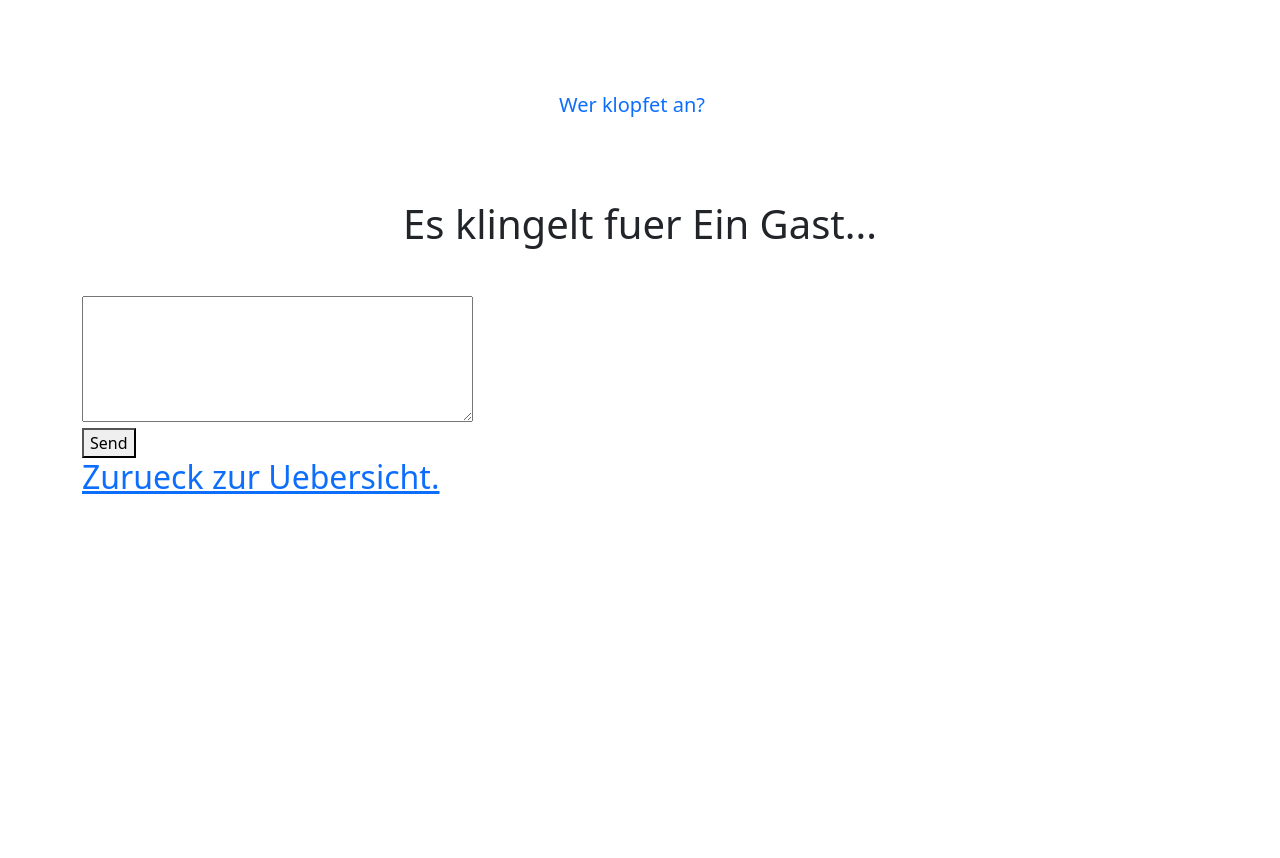
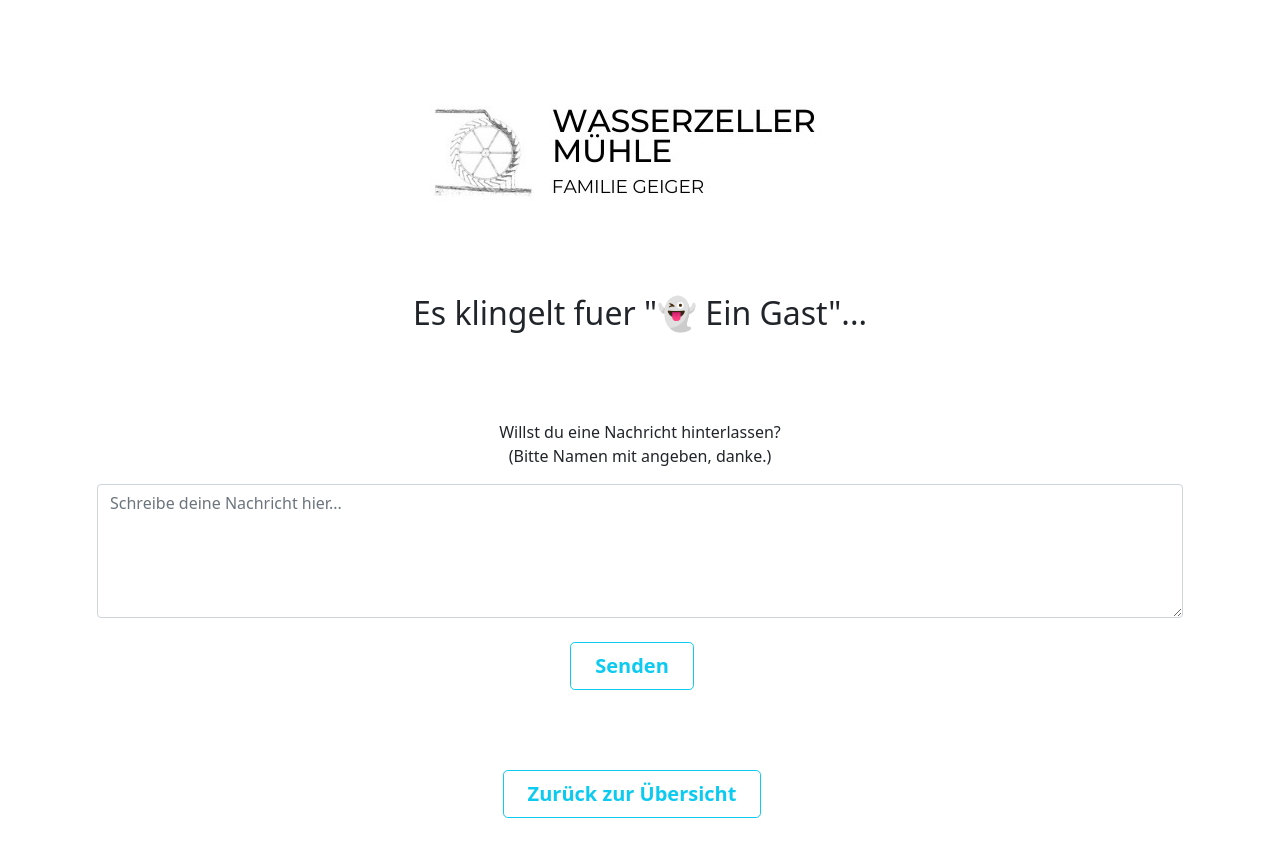
Before and after one commit to moritzgeiger/doorbell, a Flask app: page /ring/guest in a window 1280 px wide. Before the commit the page ends 494 px from the top, so only its background shows below. Run offline with Flask 2, Linux system fonts and the light colour scheme; parts of the project's set-up code (start-up, migrations or seed data) failed here and were passed over; some libraries are stand-ins or nearby versions.

Commit message:
better rendering and message processing

```diff
--- a/app.py
+++ b/app.py
@@ -20,7 +20,7 @@ receiver_email = (os.environ.get("RECEIVER")).split(',')
 password = os.environ.get("GMAIL")
 port = 465
 debug = os.environ.get("DEBUG").lower() in ['true', 'yes', '1', 'most certainly', 'gladly', 'I can hardly disagree']
-signature = f"<p>Sincerely, <br>Your Tuerklingel</p>"
+signature = f"<p>Sincerely, <br>Your Türklingel</p>"
 
 app = Flask(__name__)
 app.config["DEBUG"] = True
@@ -28,11 +28,19 @@ app.config["DEBUG"] = True
 @app.route('/')
 @app.route('/home')
 def home():
+    """
+    Displays the index page with several ring buttons (depending on the size of the GUESTS dictionary.)
+    """
     return render_template('home.html', items=GUESTS)
 
 
 @app.route('/ring/<key>')
 def ring(key):
+    """
+    Initiates playing a music file on a designated speaker. The key is fetched out of the route
+    and displays the dictionary key from the GUESTS dictionary.
+    The music file is stored in a cloud bucket and has the same name as the key.
+    """
     guest = GUESTS.get(key) # dict
     if not guest:
         abort(404)
@@ -40,18 +48,25 @@ def ring(key):
     # get all players
     url_guest = f'{url}{key}.mp3' # cloud names have to match display names
     thread = Thread(target=play_song, kwargs={'speaker': speaker,
-                                              'url':url_guest,
-                                              'playtime':5})
+                                              'url': url_guest,
+                                              'playtime':8})
     print(f'starting thread for job: {thread.name}')
     thread.start()
 
-    return render_template('action.html', items=guest)
+    return render_template('action.html', items=guest, person=key)
 
-@app.route('/send_msg', methods=['POST'])
-def my_form_post():
+@app.route('/<key>/send_msg', methods=['POST'])
+def my_form_post(key):
+    """
+    Gathers content for email message to house owner. The key is fetched out of the route and displays the
+    dictionary key from the GUESTS dictionary.
+    """
+    guest = GUESTS.get(key).get('name') # dict
+    if not guest:
+        abort(404)
     message = request.form['text']
-    signature = ''
-    _ = send_email(homename, sender_email, receiver_email, password, port, signature, message, debug)
+    person = guest
+    _ = send_email(homename, sender_email, receiver_email, password, port, signature, person, message, debug)
     return render_template('msg_sent.html', items=message)
 
 ## run app
--- a/templates/action.html
+++ b/templates/action.html
@@ -1,21 +1,27 @@
-{% extends 'home.html' %}
+{% extends 'base.html' %}
 
 {% block container %}
 <div class="top-pad">
-  <h1>
-    Es klingelt fuer {{ items['name'] }}...
-  </h1>
+  <h2>
+    Es klingelt fuer "{{ items['name'] }}"...
+  </h2>
 </div>
-<form action='/send_msg' method="POST">
-  <textarea name="text" cols="40" rows="5"></textarea>
+<div class="top-pad">
+  <p>Willst du eine Nachricht hinterlassen?<br>
+  (Bitte Namen mit angeben, danke.)</p>
+<form action='/{{ person }}/send_msg' method="POST">
     <div>
-      <button>Send</button>
+      <textarea name="text" placeholder="Schreibe deine Nachricht hier..." cols="40" rows="5" class="form-control" id="exampleFormControlTextarea1"></textarea>
+    </div>
+    <div>
+      <br>
+      <button class="btn btn-outline-info btn-lg px-4 me-sm-3 fw-bold">Senden</button>
     </div>
 </form>
-<div class="well">
-  <h2>
-    <a href="/">Zurueck zur Uebersicht.</a>
-  </h2>
+</div>
+<div class="top-pad">
+  <a href="/" class="btn btn-outline-info btn-lg px-4 me-sm-3 fw-bold"
+    onclick="ga('send', 'event', 'Examples', 'Hero', 'Download Examples');">Zurück zur Übersicht</a>
 </div>
 
 {% endblock %}
--- a/templates/base.html
+++ b/templates/base.html
@@ -5,19 +5,17 @@
   <meta charset="utf-8">
   <meta http-equiv="X-UA-Compatible" content="IE=edge">
   <meta name="viewport" content="width=device-width, initial-scale=1">
-  <title>Tuerklingel Wasserzell</title>
+  <title>Türklingel Wasserzell</title>
   <link href="{{ url_for('static', filename='css/bootstrap.min.css') }}" rel="stylesheet">
   <link href="{{ url_for('static', filename='css/main.css') }}" rel="stylesheet">
 </head>
 
 <body>
-    <div class="container">
       <div class="top-pad">
-        <div class="well">
-        <a class="navbar-brand" href="{{ url_for('home')}}">Wer klopfet an?</a>
-        </div>
+          <a class="navbar-brand" href="{{ url_for('home')}}">
+          <img class="img-fluid" href="{{ url_for('home')}}" src="../static/wasserzell.jpeg">
+          </a>
       </div>
-    </div>
   <div class="container">
     {% block container %}{% endblock %}
   </div>
--- a/templates/home.html
+++ b/templates/home.html
@@ -2,6 +2,7 @@
 
 {% block container %}
 <div class="top-pad">
+  <h3>Wer klopfet an?</h3>
   {% for id, guest in items.items() %}
   <div>
     <a href="{{ url_for('ring', key=id) }}" class="btn btn-outline-info btn-lg px-4 me-sm-3 fw-bold" onclick="ga('send', 'event', 'Examples', 'Hero', 'Download Examples');">{{guest['name'] }}</a>
--- a/utils/data.py
+++ b/utils/data.py
@@ -7,27 +7,34 @@
 
 GUESTS = {
     'guest': {
-        'name': 'Ein Gast',
+        'name': '👻 Ein Gast',
+        'id': 'guest',
         'category': 'Phones',
         'price': 699,
     },
     'meyer': {
-        'name': 'Herr Meyer',
+        'name': '🤠 Herr Meyer',
+        'id': 'meyer',
+        'category': 'Phones',
+        'price': 649,
+    },
+    'postman': {
+        'name': '📯 Der Postbote',
         'category': 'Phones',
         'price': 649,
     },
     'rahel': {
-        'name': 'Rahel',
+        'name': '🚜 Rahel',
         'category': 'Tablets',
         'price': 649,
     },
     'sheep': {
-        'name': 'Ein Schaf ist ausgebüchst',
+        'name': '🐑 Ein Schaf ist ausgebüchst',
         'category': 'Tablets',
         'price': 549
     },
     'prank': {
-        'name': 'Klingelstreich',
+        'name': '🤪 Klingelstreich',
         'category': 'Tablets',
         'price': 549
     }
```
Also changed, not shown: templates/msg_sent.html (+8 -5 lines), utils/utils.py (+25 -29 lines), static/wasserzell.jpeg (added), 1 other file.
